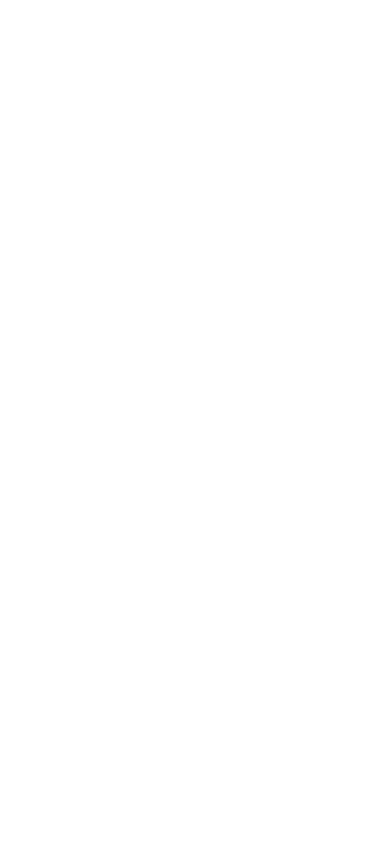
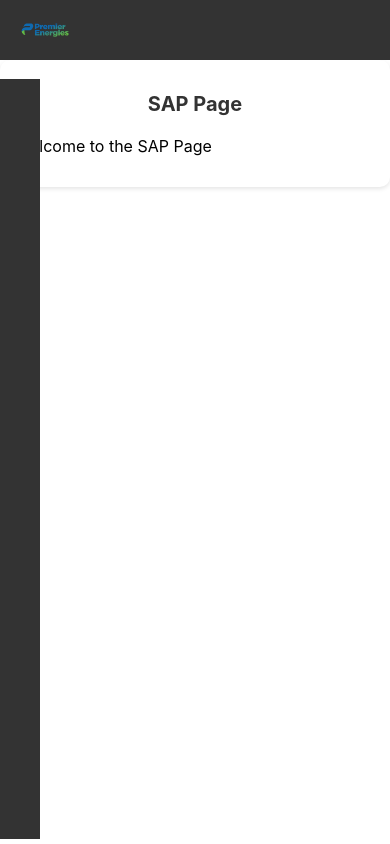
Before and after one commit to aarnav1729/pets, a React (Create React App) app in the folder frontend/: page /sap in a window 390 px wide. Before the commit this address had no page. Built offline with nearby package versions, Linux system fonts and the light colour scheme.

Commit message:
added responsive navbar as well as demo pages

```diff
--- a/frontend/src/App.js
+++ b/frontend/src/App.js
@@ -1,10 +1,16 @@
 // src/App.js
 import React, { useState } from 'react';
 import { BrowserRouter as Router, Routes, Route, Navigate } from 'react-router-dom';
+import Navbar from './components/Navbar';
 import Auth from './components/Auth';
 import Profile from './components/Profile';
+import Home from './components/Home';
+import IT from './components/IT';
+import SAP from './components/SAP';
+import Dashboard from './components/Dashboard';
 import './App.css';
 import './auth.css';
+import './navbar.css';
 
 const App = () => {
   const [isAuthenticated, setIsAuthenticated] = useState(false);
@@ -23,15 +29,19 @@
   return (
     <Router>
       <div className="app">
+        {isAuthenticated && <Navbar />}
         <Routes>
           <Route
             path="/"
-            element={isAuthenticated ? <Navigate to="/profile" /> : <Auth onLogin={handleLogin} />}
+            element={isAuthenticated ? <Home /> : <Auth onLogin={handleLogin} />}
           />
           <Route
             path="/profile"
             element={<Profile user={user} onLogout={handleLogout} />}
           />
+          <Route path="/it" element={<IT />} />
+          <Route path="/sap" element={<SAP />} />
+          <Route path="/dashboard" element={<Dashboard />} />
         </Routes>
       </div>
     </Router>
--- /dev/null
+++ b/frontend/src/components/Dashboard.js
@@ -0,0 +1,18 @@
+// src/components/Dashboard.js
+import React from 'react';
+import Navbar from './Navbar';
+import '../auth.css';
+
+const Dashboard = () => {
+  return (
+    <div>
+      <Navbar />
+      <div className="auth-form">
+        <h2>Dashboard Page</h2>
+        <p>Welcome to the Dashboard Page</p>
+      </div>
+    </div>
+  );
+};
+
+export default Dashboard;
--- /dev/null
+++ b/frontend/src/components/Home.js
@@ -0,0 +1,18 @@
+// src/components/Home.js
+import React from 'react';
+import Navbar from './Navbar';
+import '../auth.css';
+
+const Home = () => {
+  return (
+    <div>
+      <Navbar />
+      <div className="auth-form">
+        <h2>Home Page</h2>
+        <p>Welcome to the Home Page</p>
+      </div>
+    </div>
+  );
+};
+
+export default Home;
--- /dev/null
+++ b/frontend/src/components/IT.js
@@ -0,0 +1,18 @@
+// src/components/IT.js
+import React from 'react';
+import Navbar from './Navbar';
+import '../auth.css';
+
+const IT = () => {
+  return (
+    <div>
+      <Navbar />
+      <div className="auth-form">
+        <h2>IT Page</h2>
+        <p>Welcome to the IT Page</p>
+      </div>
+    </div>
+  );
+};
+
+export default IT;
--- /dev/null
+++ b/frontend/src/components/Navbar.js
@@ -0,0 +1,54 @@
+// src/components/Navbar.js
+import React, { useState } from 'react';
+import { Link } from 'react-router-dom';
+import '../navbar.css';
+
+const Navbar = () => {
+  const [isOpen, setIsOpen] = useState(false);
+
+  const toggleMenu = () => {
+    setIsOpen(!isOpen);
+  };
+
+  return (
+    <nav className="navbar">
+      <div className="navbar-container">
+        <Link to="/" className="navbar-logo">
+          <img src={require('../logo.png')} alt="Logo" />
+        </Link>
+        <div className="menu-icon" onClick={toggleMenu}>
+          <i className={isOpen ? 'fas fa-times' : 'fas fa-bars'} />
+        </div>
+        <ul className={isOpen ? 'nav-menu active' : 'nav-menu'}>
+          <li className="nav-item">
+            <Link to="/" className="nav-links" onClick={toggleMenu}>
+              Home
+            </Link>
+          </li>
+          <li className="nav-item">
+            <Link to="/it" className="nav-links" onClick={toggleMenu}>
+              IT
+            </Link>
+          </li>
+          <li className="nav-item">
+            <Link to="/sap" className="nav-links" onClick={toggleMenu}>
+              SAP
+            </Link>
+          </li>
+          <li className="nav-item">
+            <Link to="/dashboard" className="nav-links" onClick={toggleMenu}>
+              Dashboard
+            </Link>
+          </li>
+          <li className="nav-item">
+            <Link to="/profile" className="nav-links" onClick={toggleMenu}>
+              Profile
+            </Link>
+          </li>
+        </ul>
+      </div>
+    </nav>
+  );
+};
+
+export default Navbar;
--- /dev/null
+++ b/frontend/src/components/SAP.js
@@ -0,0 +1,18 @@
+// src/components/SAP.js
+import React from 'react';
+import Navbar from './Navbar';
+import '../auth.css';
+
+const SAP = () => {
+  return (
+    <div>
+      <Navbar />
+      <div className="auth-form">
+        <h2>SAP Page</h2>
+        <p>Welcome to the SAP Page</p>
+      </div>
+    </div>
+  );
+};
+
+export default SAP;
--- /dev/null
+++ b/frontend/src/navbar.css
@@ -0,0 +1,104 @@
+/* src/navbar.css */
+.navbar {
+    background: #333;
+    height: 60px;
+    display: flex;
+    justify-content: center;
+    align-items: center;
+    font-size: 1.2rem;
+    position: sticky;
+    top: 0;
+    z-index: 1000;
+  }
+
+  .navbar-container {
+    display: flex;
+    justify-content: space-between;
+    align-items: center;
+    width: 100%;
+    max-width: 1300px;
+    padding: 0 20px;
+  }
+
+  .navbar-logo img {
+    width: 50px;
+  }
+
+  .menu-icon {
+    display: none;
+  }
+
+  .nav-menu {
+    display: flex;
+    list-style: none;
+    text-align: center;
+  }
+
+  .nav-item {
+    height: 60px;
+  }
+
+  .nav-links {
+    color: white;
+    display: flex;
+    align-items: center;
+    text-decoration: none;
+    padding: 0 1rem;
+    height: 100%;
+    cursor: pointer;
+  }
+
+  .nav-links:hover {
+    background-color: #575757;
+    border-radius: 4px;
+  }
+
+  @media screen and (max-width: 960px) {
+    .navbar-container {
+      padding: 0 20px;
+    }
+
+    .menu-icon {
+      display: block;
+      color: white;
+      font-size: 1.8rem;
+      cursor: pointer;
+    }
+
+    .nav-menu {
+      display: flex;
+      flex-direction: column;
+      width: 100%;
+      height: 90vh;
+      position: absolute;
+      top: 60px;
+      left: -100%;
+      opacity: 1;
+      transition: all 0.5s ease;
+      background: #333;
+    }
+
+    .nav-menu.active {
+      background: #333;
+      left: 0;
+      opacity: 1;
+      transition: all 0.5s ease;
+      z-index: 1;
+    }
+
+    .nav-item {
+      width: 100%;
+    }
+
+    .nav-links {
+      text-align: center;
+      padding: 2rem;
+      width: 100%;
+      display: table;
+    }
+
+    .nav-links:hover {
+      background-color: #575757;
+      border-radius: 0;
+    }
+  }
```
